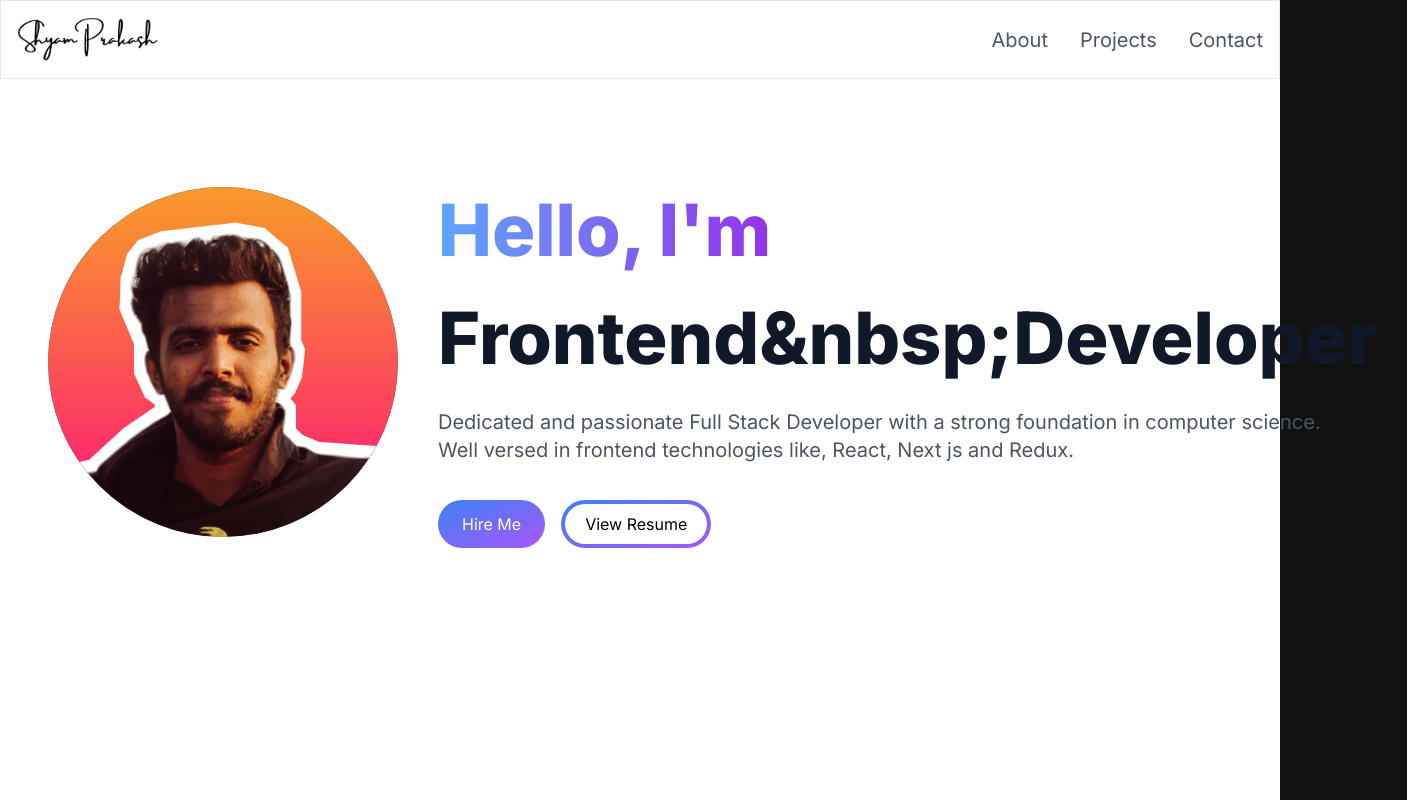
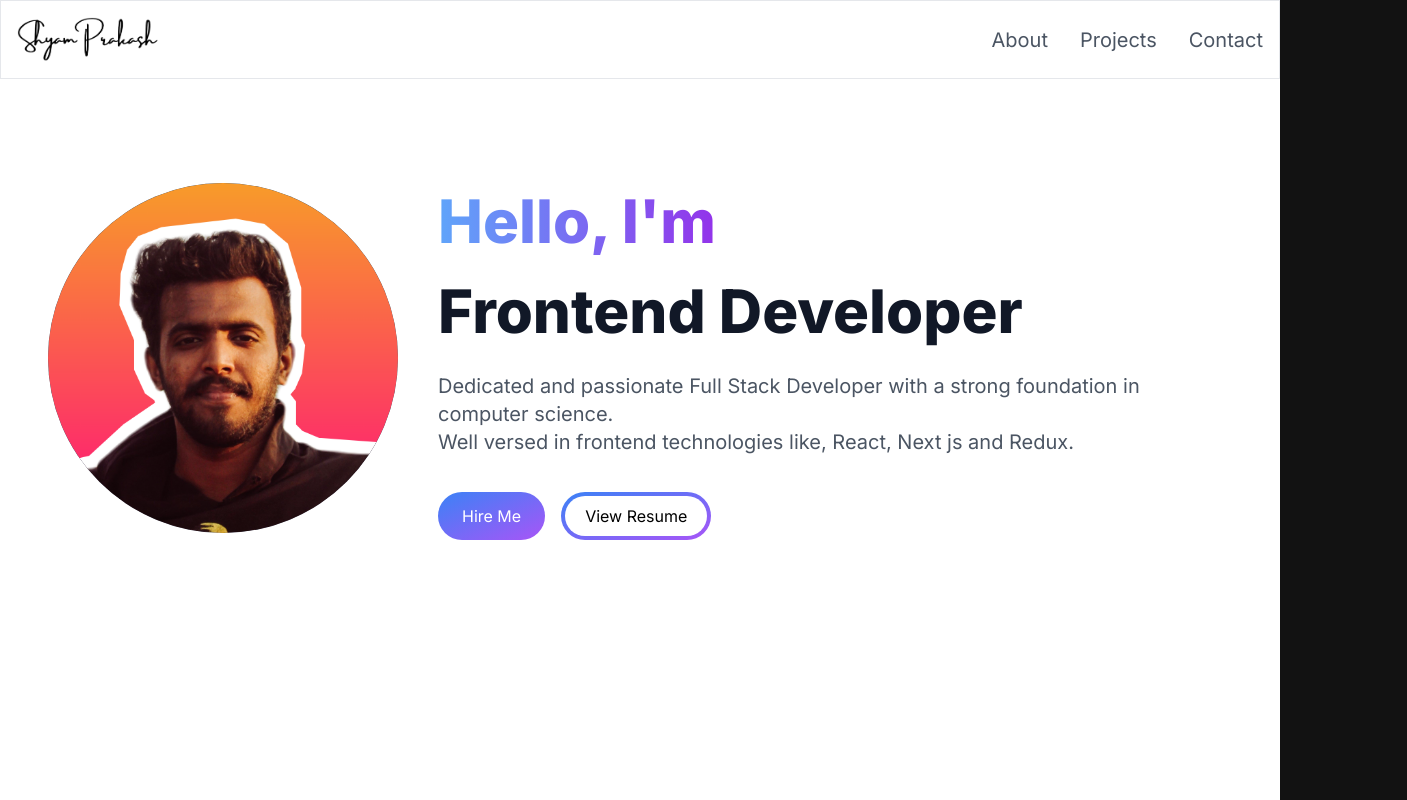
Before and after one commit to ShyamPrakashPPK/Shyam-portfolio, a Next.js app: page / in a window 1280 px wide. Shown: the top 800 px of the page, 1407 px wide, since content can reach past the window. Built offline with nearby package versions, Linux system fonts and the light colour scheme.

Commit message:
hero reverted

```diff
--- a/src/app/components/HeroSection.tsx
+++ b/src/app/components/HeroSection.tsx
@@ -34,7 +34,7 @@
                     transition={{ duration: 0.5 }}
                     className="col-span-8 place-self-center text-center sm:text-left justify-self-start"
                 >
-                    <h1 className="text-gray-900 dark:text-gray-700 mb-4 text-4xl sm:text-5xl lg:text-7xl lg:leading-normal font-extrabold">
+                    <h1 className="text-gray-900 dark:text-gray-700 mb-4 text-4xl sm:text-5xl lg:text-6xl lg:leading-normal font-extrabold">
                         <span className="text-transparent bg-clip-text bg-gradient-to-r from-primary-400 to-secondary-600">
                             Hello, I&apos;m{" "}
                         </span>
@@ -43,11 +43,11 @@
                             sequence={[
                                 "Shyam Prakash",
                                 1000,
-                                "FullStack&nbsp;Developer",
+                                "FullStack Developer",
                                 1000,
-                                "Frontend&nbsp;Developer",
+                                "Frontend Developer",
                                 1000,
-                                "Backend&nbsp;Developer",
+                                "Backend Developer",
                                 1000,
                             ]}
                             wrapper="span"
```
